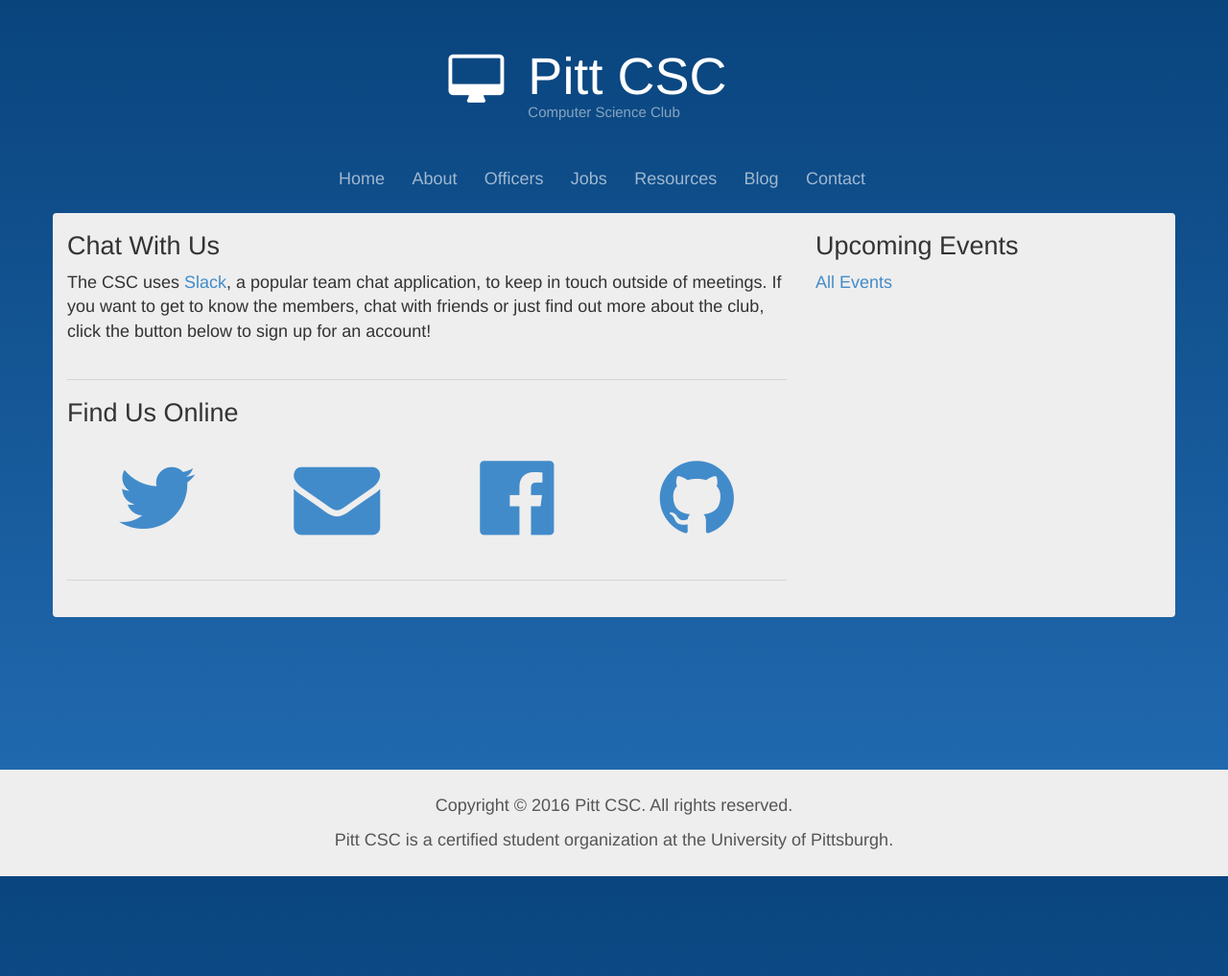
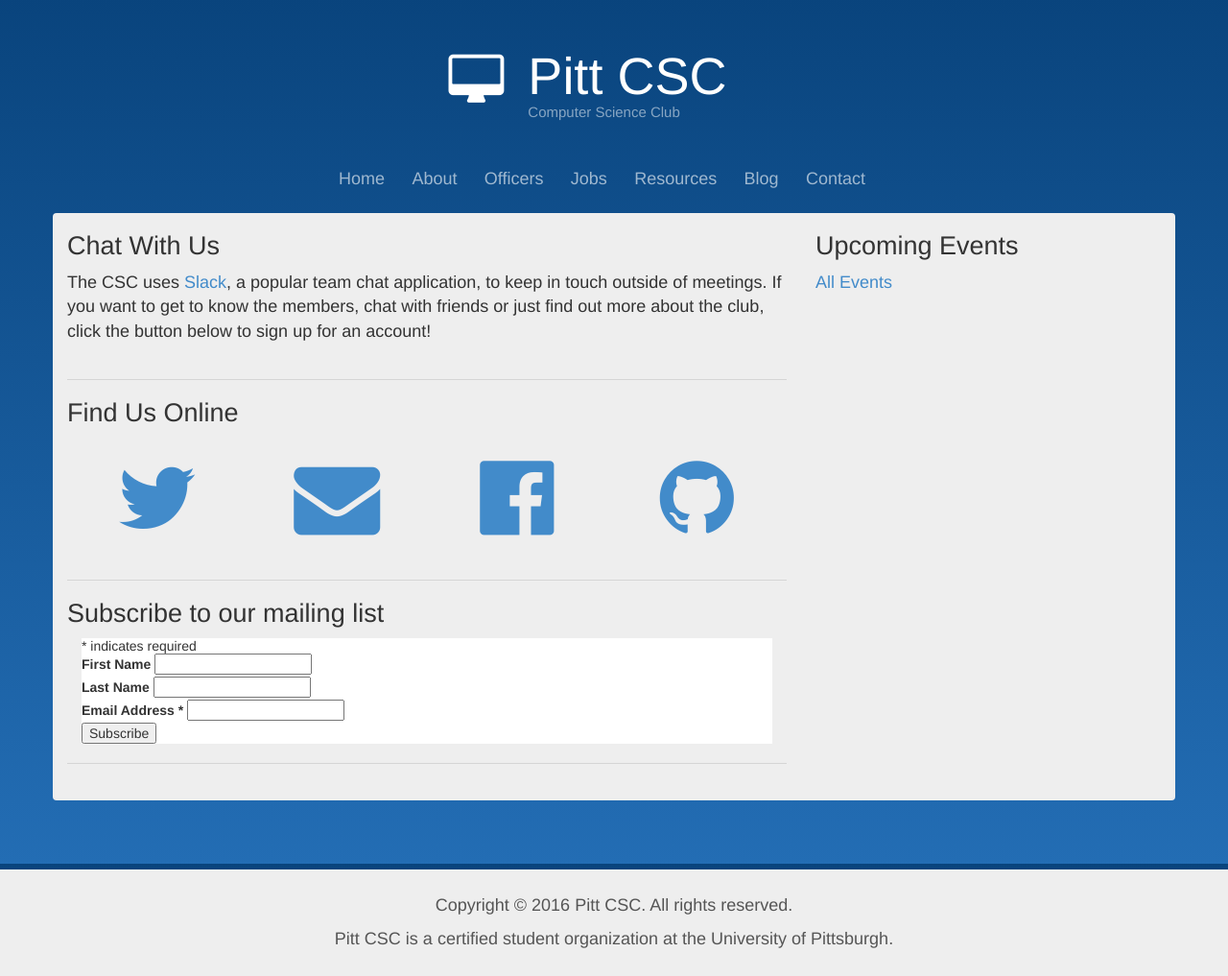
Before and after one commit to pittcsc/old-pittcsc-website-archived, a Jekyll site: the page built from pages/homepage.html, in a window 1280 px wide. Shown: the whole page at 96% size. Built offline with Jekyll 4.4.1, drawn with Linux system fonts in a browser that asks for light colours; nearby versions of some CDN libraries; a script that is not in the unit is left out; comment, search, counter and statistics services are not loaded; before the commit the page ends 913 px from its top, so only the background shows below that.

Commit message:
Adding MC signup
Might not look great right now, but it should work

```diff
--- a/pages/homepage.html
+++ b/pages/homepage.html
@@ -59,6 +59,48 @@
       </div>
 
       <hr />
+
+      <h2 class="section-header">Subscribe to our mailing list</h2>
+      <div class='container-fluid'>
+        <!-- Begin MailChimp Signup Form -->
+        <link href="//cdn-images.mailchimp.com/embedcode/classic-10_7.css" rel="stylesheet" type="text/css">
+        <style type="text/css">
+        	#mc_embed_signup{background:#fff; clear:left; font:14px Helvetica,Arial,sans-serif; }
+        	/* Add your own MailChimp form style overrides in your site stylesheet or in this style block.
+        	   We recommend moving this block and the preceding CSS link to the HEAD of your HTML file. */
+        </style>
+        <div id="mc_embed_signup">
+        <form action="//pittcsc.us10.list-manage.com/subscribe/post?u=0ff066d76033a13aa25f1d6e7&amp;id=7621552056" method="post" id="mc-embedded-subscribe-form" name="mc-embedded-subscribe-form" class="validate" target="_blank" novalidate>
+            <div id="mc_embed_signup_scroll">
+        <div class="indicates-required"><span class="asterisk">*</span> indicates required</div>
+        <div class="mc-field-group">
+        	<label for="mce-FNAME">First Name </label>
+        	<input type="text" value="" name="FNAME" class="" id="mce-FNAME">
+        </div>
+        <div class="mc-field-group">
+        	<label for="mce-LNAME">Last Name </label>
+        	<input type="text" value="" name="LNAME" class="" id="mce-LNAME">
+        </div>
+        <div class="mc-field-group">
+        	<label for="mce-EMAIL">Email Address  <span class="asterisk">*</span>
+        </label>
+        	<input type="email" value="" name="EMAIL" class="required email" id="mce-EMAIL">
+        </div>
+        	<div id="mce-responses" class="clear">
+        		<div class="response" id="mce-error-response" style="display:none"></div>
+        		<div class="response" id="mce-success-response" style="display:none"></div>
+        	</div>    <!-- real people should not fill this in and expect good things - do not remove this or risk form bot signups-->
+            <div style="position: absolute; left: -5000px;" aria-hidden="true"><input type="text" name="b_0ff066d76033a13aa25f1d6e7_7621552056" tabindex="-1" value=""></div>
+            <div class="clear"><input type="submit" value="Subscribe" name="subscribe" id="mc-embedded-subscribe" class="button"></div>
+            </div>
+        </form>
+        </div>
+        <script type='text/javascript' src='//s3.amazonaws.com/downloads.mailchimp.com/js/mc-validate.js'></script><script type='text/javascript'>(function($) {window.fnames = new Array(); window.ftypes = new Array();fnames[1]='FNAME';ftypes[1]='text';fnames[2]='LNAME';ftypes[2]='text';fnames[0]='EMAIL';ftypes[0]='email';}(jQuery));var $mcj = jQuery.noConflict(true);</script>
+        <!--End mc_embed_signup-->
+      </div>
+
+      <hr />
+
     </div>
   </div>
 </div>
```
